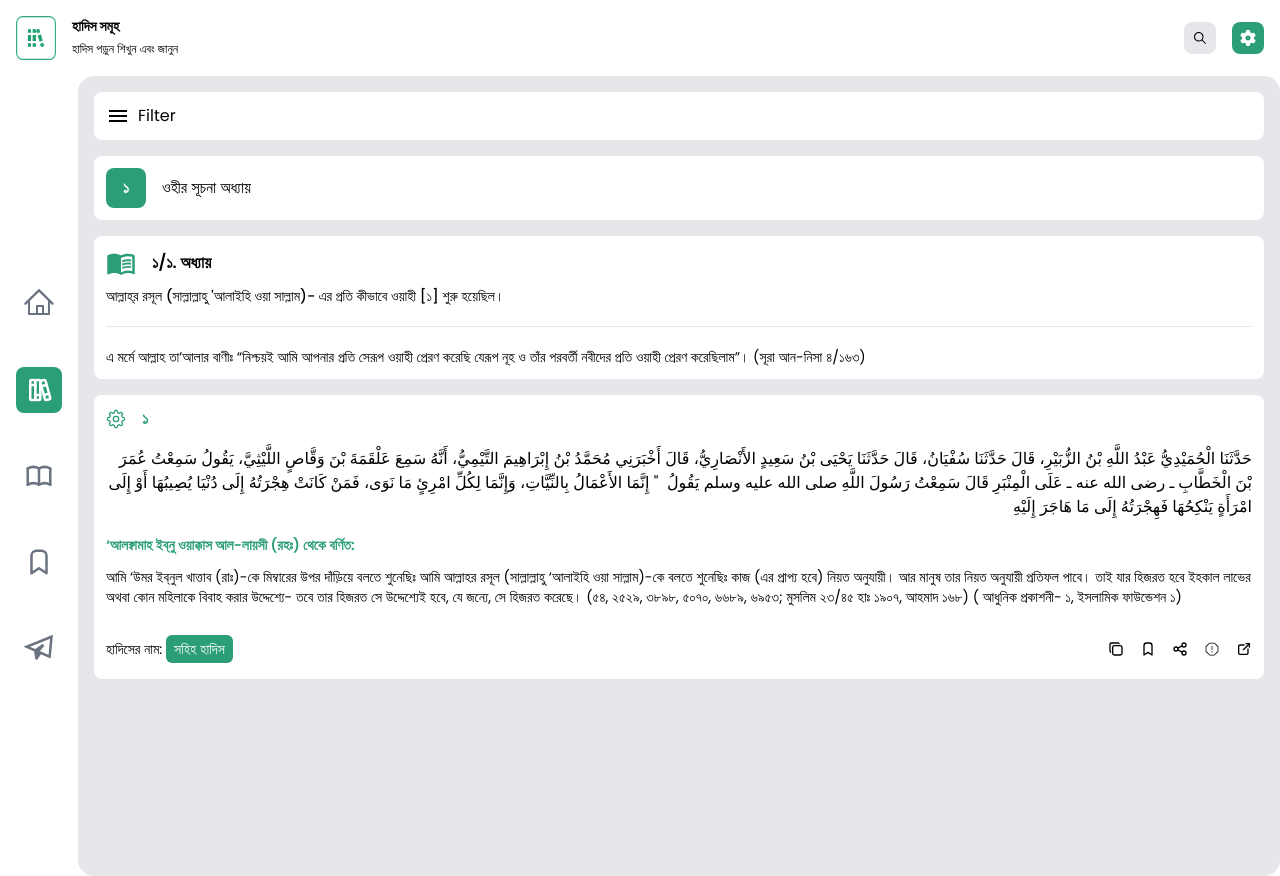
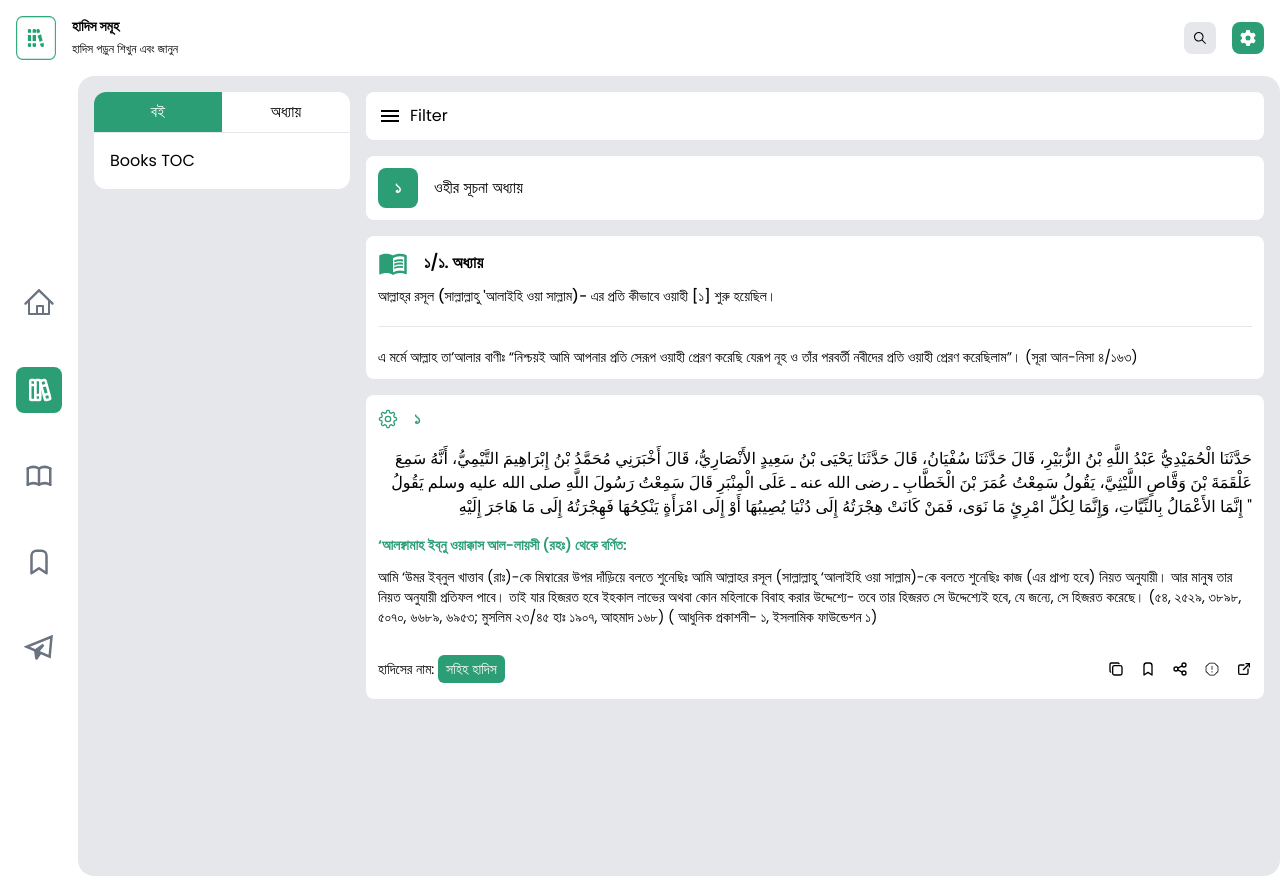
Before and after one commit to Amdadullah-Raihan/ird-foundation-assignment2, a Next.js app in the folder frontend/: page /books in a window 1280 px wide. Built offline with nearby package versions, Linux system fonts and the light colour scheme.

Commit message:
created static table of conents components

```diff
--- a/frontend/app/books/page.js
+++ b/frontend/app/books/page.js
@@ -3,9 +3,14 @@ import FilterBooksBtn from "./FilterBooksBtn";
 import ChapterName from "./ChapterName";
 import Section from "./Section";
 import Hadith from "./Hadith";
+import TableOfContents from "../components/table-of-conents/TableOfContents";
 
 const Books = () => {
   return (
+    <div className="flex gap-4">
+      <div>
+        <TableOfContents />
+      </div>
       <div className="flex flex-col gap-3 lg:gap-4">
         <FilterBooksBtn />
         <ChapterName />
@@ -13,6 +18,7 @@ const Books = () => {
         <Hadith />
         <div className="py-8"></div>
       </div>
+    </div>
   );
 };
 
--- /dev/null
+++ b/frontend/app/components/table-of-conents/BooksTOC.jsx
@@ -0,0 +1,7 @@
+import React from "react";
+
+const BooksTOC = () => {
+  return <div>Books TOC</div>;
+};
+
+export default BooksTOC;
--- /dev/null
+++ b/frontend/app/components/table-of-conents/ChaptersTOC.jsx
@@ -0,0 +1,7 @@
+import React from "react";
+
+const ChaptersTOC = () => {
+  return <div>Chapters TOC</div>;
+};
+
+export default ChaptersTOC;
--- /dev/null
+++ b/frontend/app/components/table-of-conents/TableOfContents.jsx
@@ -0,0 +1,19 @@
+"use client";
+import React, { useState } from "react";
+import TopbarToc from "./TopbarToc";
+import BooksTOC from "./BooksTOC";
+import ChaptersTOC from "./ChaptersTOC";
+
+const TableOfContents = () => {
+  const [isBookOpen, setIsBookOpen] = useState(true);
+  return (
+    <div className="bg-white min-w-64 rounded-xl">
+      <div>
+        <TopbarToc isBookOpen={isBookOpen} setIsBookOpen={setIsBookOpen} />
+      </div>
+      <div className="p-4">{isBookOpen ? <BooksTOC /> : <ChaptersTOC />}</div>
+    </div>
+  );
+};
+
+export default TableOfContents;
--- /dev/null
+++ b/frontend/app/components/table-of-conents/TopbarToc.jsx
@@ -0,0 +1,31 @@
+"use client";
+import React from "react";
+
+const TopbarToc = ({ isBookOpen, setIsBookOpen }) => {
+  return (
+    <div className="flex items-center justify-between border-b ">
+      <button
+        className={`${
+          isBookOpen ? "text-white bg-primary rounded-tl-xl" : ""
+        } w-full py-2 text-center `}
+        onClick={() => {
+          setIsBookOpen(true);
+        }}
+      >
+        বই
+      </button>
+      <button
+        className={`${
+          !isBookOpen ? "text-white bg-primary rounded-tr-xl" : ""
+        } w-full py-2 text-center `}
+        onClick={() => {
+          setIsBookOpen(false);
+        }}
+      >
+        অধ্যায়
+      </button>
+    </div>
+  );
+};
+
+export default TopbarToc;
```
Lines whose indentation alone changed are shown as unchanged.
